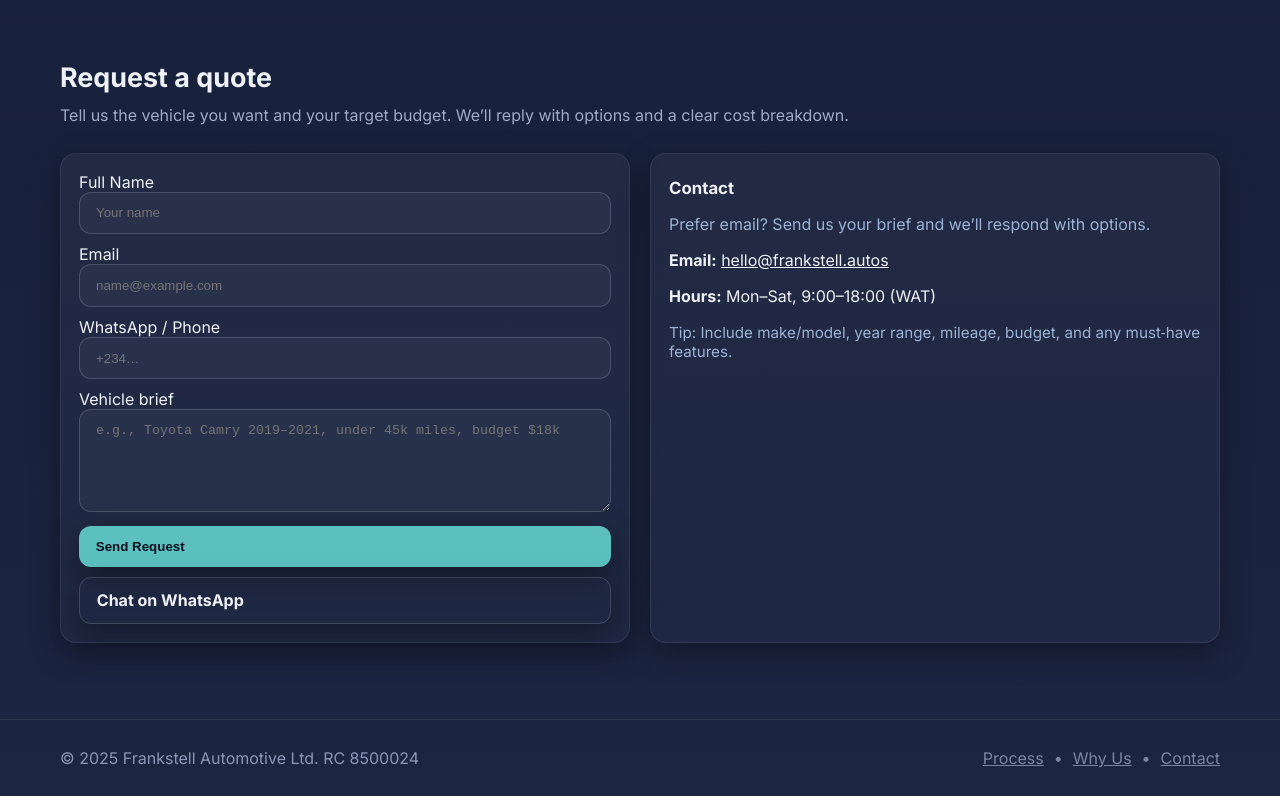
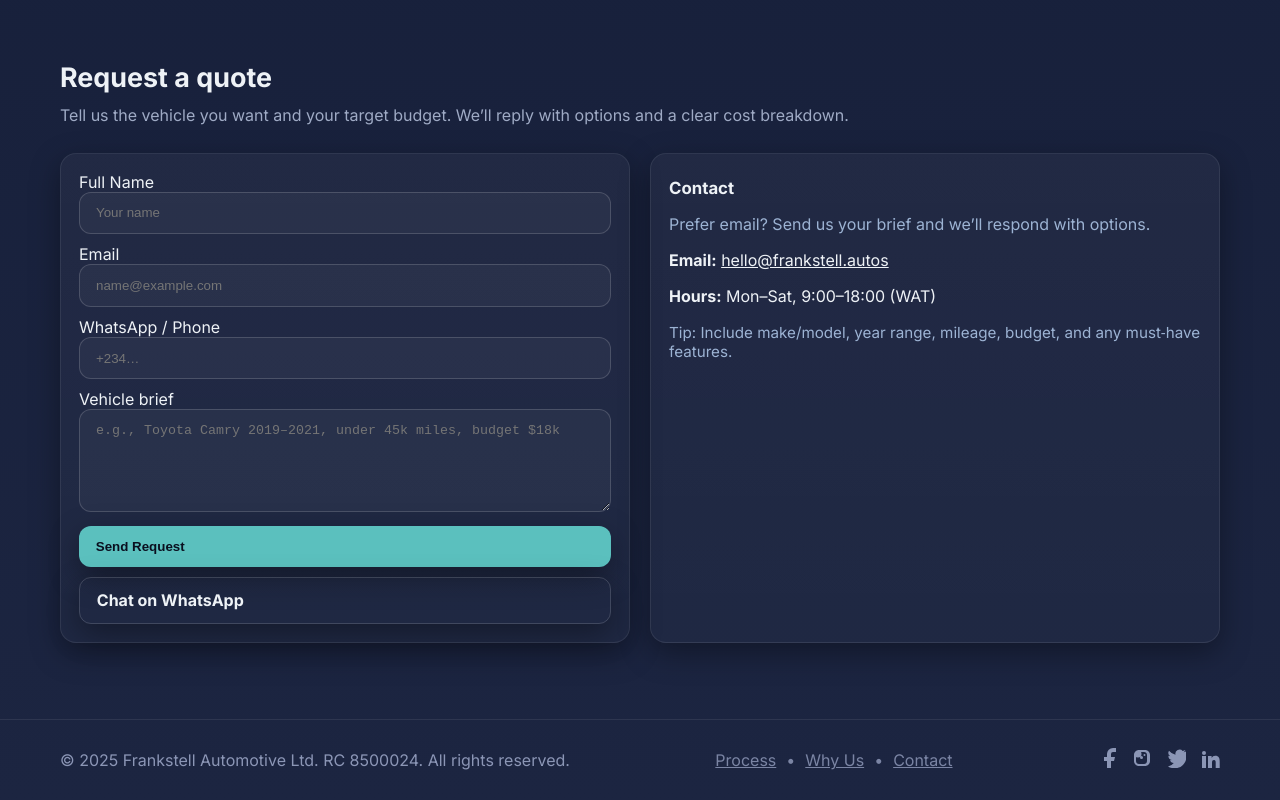
Before and after one commit to okeydominic/frankstell, a plain HTML site: page index.html in a window 1280 px wide. Shown: the part 2475-3275 px from the top of the page. Drawn offline with Linux system fonts and the light colour scheme.

Commit message:
added social media links

```diff
--- a/index.html
+++ b/index.html
@@ -297,13 +297,36 @@
 
   <footer class="footer">
     <div class="container" style="display:flex;flex-wrap:wrap;align-items:center;gap:12px;justify-content:space-between">
-      <div>© <span id="y"></span> Frankstell Automotive Ltd. RC 8500024</div>
+      <div>© <span id="y"></span> Frankstell Automotive Ltd. RC 8500024. All rights reserved.</div>
       <div style="display:flex;gap:10px;opacity:.85">
         <a href="#how">Process</a>
         <span>•</span>
         <a href="#why">Why Us</a>
         <span>•</span>
         <a href="#contact">Contact</a>
+      </div>
+      <!-- Social Media Links -->
+      <div style="display:flex;gap:14px;">
+        <a href="#" target="_blank" aria-label="Facebook">
+          <svg width="20" height="20" fill="currentColor" xmlns="http://www.w3.org/2000/svg">
+            <path d="M18 0h-3a6 6 0 00-6 6v3H6v4h3v11h4V13h3l1-4h-4V6a2 2 0 012-2h3V0z"/>
+          </svg>
+        </a>
+        <a href="https://instagram.com/frankstellng" target="_blank" aria-label="Instagram">
+          <svg width="20" height="20" fill="currentColor" xmlns="http://www.w3.org/2000/svg">
+            <path d="M7 2C4.2 2 2 4.2 2 7v6c0 2.8 2.2 5 5 5h6c2.8 0 5-2.2 5-5V7c0-2.8-2.2-5-5-5H7zm5 2c1.7 0 3 1.3 3 3v6c0 1.7-1.3 3-3 3H7c-1.7 0-3-1.3-3-3V7c0-1.7 1.3-3 3-3h5zm-2.5 2A3.5 3.5 0 106 9.5 3.5 3.5 0 009.5 6zm0 2A1.5 1.5 0 118 9.5 1.5 1.5 0 019.5 8zm4-1a1 1 0 11-2 0 1 1 0 012 0z"/>
+          </svg>
+        </a>
+        <a href="#" target="_blank" aria-label="Twitter">
+          <svg width="20" height="20" fill="currentColor" xmlns="http://www.w3.org/2000/svg">
+            <path d="M20 3.6a8.4 8.4 0 01-2.4.7 4.2 4.2 0 001.8-2.3 8.5 8.5 0 01-2.7 1 4.2 4.2 0 00-7.2 3.8A12 12 0 013 2.7a4.2 4.2 0 001.3 5.6 4.1 4.1 0 01-1.9-.5v.1a4.2 4.2 0 003.4 4.1 4.2 4.2 0 01-1.9.1 4.2 4.2 0 003.9 2.9A8.5 8.5 0 012 18.4a12 12 0 006.5 1.9c7.8 0 12-6.5 12-12v-.5A8.6 8.6 0 0020 3.6z"/>
+          </svg>
+        </a>
+        <a href="#" target="_blank" aria-label="LinkedIn">
+          <svg width="20" height="20" fill="currentColor" xmlns="http://www.w3.org/2000/svg">
+            <path d="M4 3a2 2 0 11-.001 4.001A2 2 0 014 3zM2 8h4v12H2zm6 0h3.6v1.7h.1a3.9 3.9 0 013.5-2c3.8 0 4.5 2.5 4.5 5.7V20h-4v-5.2c0-1.2 0-2.8-1.7-2.8-1.7 0-2 1.3-2 2.7V20H8z"/>
+          </svg>
+        </a>
       </div>
     </div>
   </footer>
```
